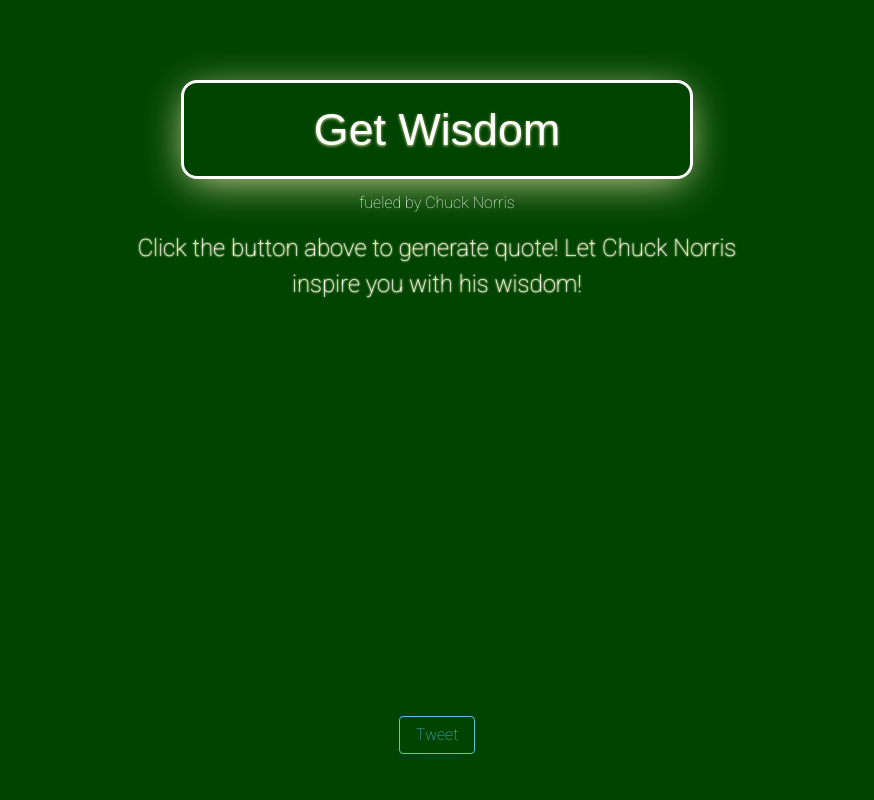
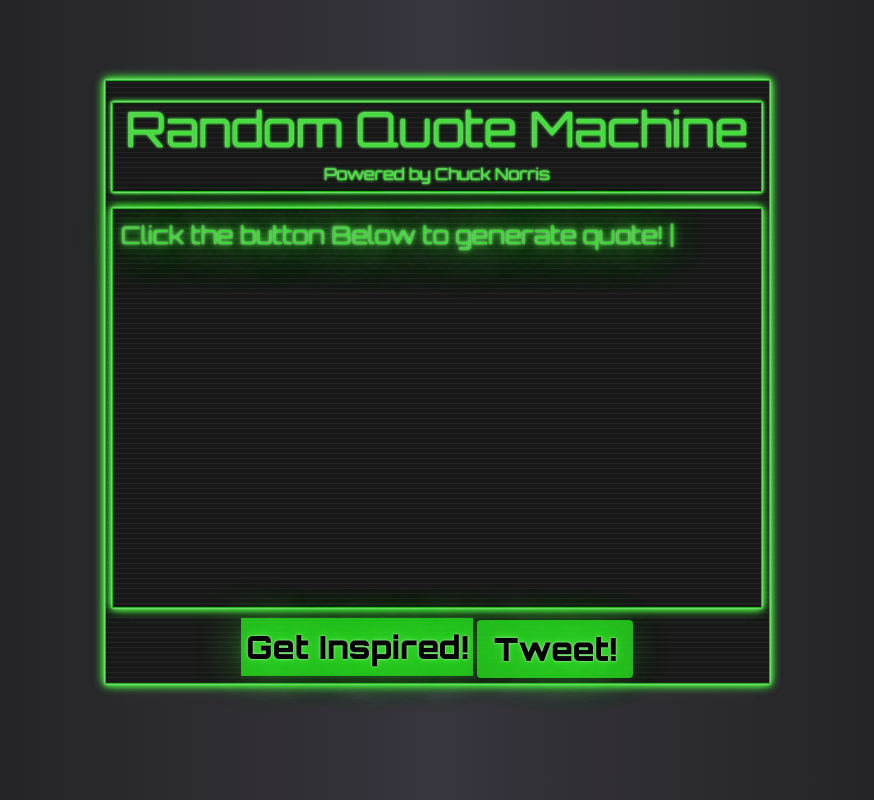
Before and after one commit to yuchiu/random-quote-machine, a website: page index.html in a window 1280 px wide. Shown: the whole page, without its empty margins (203-1077 px from the left). Drawn offline with nearby package versions, Linux system fonts and the light colour scheme; a web font is replaced by a local one.

Commit message:
changed styles

```diff
--- /dev/null
+++ b/css/machine.css
@@ -0,0 +1,125 @@
+
+#machine-container {
+    margin: auto;
+    background-color: #181818;
+    background: repeating-linear-gradient(180deg, #252525 0%, #252525 10%, #181818 0%, #181818 50%) 0 / 10px 10px;
+
+    border: rgba(38, 214, 29, 0.83) 1px solid;
+    -webkit-box-shadow: 0 0 2px #e6f9e6,0 0 5px #3cd834, 0 0 5px #3cd834, 0 0 10px #4bf742, 0 0 10px #4bf742;
+    -moz-box-shadow:   0 0 2px #e6f9e6,0 0 5px #3cd834, 0 0 5px #3cd834, 0 0 10px #4bf742, 0 0 10px #4bf742;
+    box-shadow:    0 0 2px #e6f9e6,0 0 5px #3cd834, 0 0 5px #3cd834, 0 0 10px #4bf742, 0 0 10px #4bf742;
+
+    justify-content:  center;
+    margin: auto;
+    padding: 5px;
+    width:820px;
+    text-align: center;
+    justify-content:  center;
+}
+/* min-height: 78vh; */
+#quote-screen{
+
+    text-align: center;
+    justify-content:  center;
+    margin: auto;
+    padding: 0.5em;
+    width:800px;
+    min-height: 400px;
+    max-height: 400px;
+    background-color: #181818;
+    background: repeating-linear-gradient(180deg, #252525 0%, #252525 10%, #181818 0%, #181818 50%) 0 / 10px 10px;
+    border: rgba(38, 214, 29, 0.83) 1px solid;
+    -webkit-box-shadow:  0 0 2px #e6f9e6,0 0 5px #3cd834, 0 0 5px #3cd834, 0 0 10px #4bf742, 0 0 10px #4bf742;
+    -moz-box-shadow:   0 0 2px #e6f9e6,0 0 5px #3cd834, 0 0 5px #3cd834, 0 0 10px #4bf742, 0 0 10px #4bf742;
+    box-shadow:    0 0 2px #e6f9e6,0 0 5px #3cd834, 0 0 5px #3cd834, 0 0 10px #4bf742, 0 0 10px #4bf742;
+}
+#quote {
+    font-size: 2em;
+    color: rgba(38, 214, 29, 0.83);
+    text-shadow:  0 0 2px #e6f9e6,0 0 5px #3cd834, 0 0 10px #3cd834, 0 0 50px #4bf742, 0 0 50px #4bf742;
+    width: 100%;
+    text-align: left;
+}
+.typing-animation{
+
+    white-space: nowrap;
+    overflow: hidden;
+    width: 30em;
+    animation: type 1s steps(60, end);
+}
+#line{
+    animation: blink 1s infinite;
+}
+
+@keyframes type {
+    from {
+      width: 0px;
+    }
+  }
+  @keyframes blink {
+    to {
+      opacity: .0;
+    }
+  }
+.machine-btn{
+    color: #000;
+    text-shadow:  0 0 2px #e6f9e6,0 0 5px #3cd834, 0 0 10px #3cd834, 0 0 50px #4bf742, 0 0 50px #4bf742;
+    text-decoration: none;
+    -webkit-transition: all 0.5s;
+    -moz-transition: all 0.5s;
+    transition: all 0.5s;
+    font-family: Orbitron;
+    font-weight: bold;
+    font-size: 2em;
+    background:rgba(38, 214, 29, 0.83);
+
+    -webkit-transition: all 700ms cubic-bezier(0.390, 0.500, 0.150, 1.360);
+    -moz-transition: all 700ms cubic-bezier(0.390, 0.500, 0.150, 1.360);
+    -ms-transition: all 700ms cubic-bezier(0.390, 0.500, 0.150, 1.360);
+    -o-transition: all 700ms cubic-bezier(0.390, 0.500, 0.150, 1.360);
+    transition: all 700ms cubic-bezier(0.390, 0.500, 0.150, 1.360);
+}
+.machine-btn:hover{
+    color: rgba(255, 255, 255, 0.85);
+    box-shadow: #153156 0 0px 0px 40px inset;
+    -webkit-animation: buttonGlow 1.5s ease-in-out infinite alternate;
+    -moz-animation: buttonGlow 1.5s ease-in-out infinite alternate;
+    animation: buttonGlow 1.5s ease-in-out infinite alternate;
+}
+#quoteBtn{
+    margin-top:10px;
+    background: transparent;
+    border: none;
+    background:rgba(38, 214, 29, 0.83);
+    padding:5px;
+  }
+#tweetBtn{
+    margin-top:-12px;
+    -webkit-animation: none;
+    -moz-animation: none;
+    animation: none;
+
+}
+
+
+/* font animation*/
+
+/*glow for mozilla*/
+
+  @-moz-keyframes buttonGlow {
+    from {
+      text-shadow: 0 0 10px #fff, 0 0 20px #fff, 0 0 30px #fff, 0 0 40px #228DFF, 0 0 70px #228DFF, 0 0 80px #228DFF, 0 0 100px #228DFF, 0 0 150px #228DFF;
+    }
+    to {
+      text-shadow: 0 0 5px #fff, 0 0 10px #fff, 0 0 15px #fff, 0 0 20px #228DFF, 0 0 35px #228DFF, 0 0 40px #228DFF, 0 0 50px #228DFF, 0 0 75px #228DFF;
+    }
+  }
+
+  @keyframes buttonGlow {
+    from {
+      text-shadow: 0 0 10px #fff, 0 0 20px #fff, 0 0 30px #fff, 0 0 40px #228DFF, 0 0 70px #228DFF, 0 0 80px #228DFF, 0 0 100px #228DFF, 0 0 150px #228DFF;
+    }
+    to {
+      text-shadow: 0 0 5px #fff, 0 0 10px #fff, 0 0 15px #fff, 0 0 20px #228DFF, 0 0 35px #228DFF, 0 0 40px #228DFF, 0 0 50px #228DFF, 0 0 75px #228DFF;
+    }
+  }
--- a/css/main.css
+++ b/css/main.css
@@ -1,101 +1,37 @@
-@import url('https://fonts.googleapis.com/css?family=Work+Sans:300');
-@import url('https://fonts.googleapis.com/css?family=Raleway:400');
-body{
-    font-family: 'roboto', sans-serif;
-    margin-top:200px;
+@import url(https://fonts.googleapis.com/css?family=Ubuntu+Mono:400,700|VT323|Orbitron:400,900);
+body {
+    font-family: 'Orbitron';
+    margin-top: 15vh;
     text-align: center;
-    color:white;
+    min-height: 85vh;
+    background: #1c1c1c;
+    /* fallback for old browsers */
+    background: -webkit-linear-gradient(to right, #1c1c1c, #37353d, #1c1c1c);
+    /* Chrome 10-25, Safari 5.1-6 */
+    background: linear-gradient(to right, #1c1c1c, #37353d, #1c1c1c);
+    /* W3C, IE 10+/ Edge, Firefox 16+, Chrome 26+, Opera 12+, Safari 7+ */
 }
 
-h2 {
-    margin-top: 15px;
+#title-container {
+    background-color: #181818;
+    background: repeating-linear-gradient(180deg, #252525 0%, #252525 10%, #181818 0%, #181818 50%) 0 / 10px 10px;
+    margin: 1em auto;
+    font-weight: bold;
+    width: 800px;
+    border: rgba(38, 214, 29, 0.83) 1px solid;
+    color: rgba(38, 214, 29, 0.83);
+    text-shadow: 0 0 1px #e6f9e6, 0 0 3px #3cd834, 0 0 3px #3cd834;
+
+    -webkit-box-shadow: 0 0 2px #e6f9e6, 0 0 3px #3cd834, 0 0 3px #3cd834, 0 0 5px #4bf742, 0 0 5px #4bf742;
+    -moz-box-shadow: 0 0 2px #e6f9e6, 0 0 3px #3cd834, 0 0 3px #3cd834, 0 0 5px #4bf742, 0 0 5px #4bf742;
+    box-shadow: 0 0 2px #e6f9e6, 0 0 3px #3cd834, 0 0 3px #3cd834, 0 0 5px #4bf742, 0 0 5px #4bf742;
+}
+
+#page-title {
+    font-size: 3em;
+}
+
+#second-title {
+    margin-top: 10px;
     font-size: 1em;
 }
-
-#footer {
-    position: absolute;
-    right: 0;
-    bottom: 0;
-    left: 0;
-    padding: 1rem;
-    color: white;
-    text-align: center;
-}
-
-#tweetBtn {
-    margin: 30px;
-}
-
-#quoteBtn {
-    box-shadow: 0px 7px 41px -7px #e5e5a7;
-    background-color: transparent;
-    border-radius: 1rem;
-    border: 3px solid white;
-    color: white;
-    display: inline-block;
-    font-size: 3.5rem;
-    padding: 13px 32px;
-    text-shadow: 0px 1px 3px #d8d897;
-    width: 40%;
-    cursor: pointer;
-}
-
-p {
-    font-size: 2em;
-    color: white;
-    text-shadow: 0px 0 2px #e5e5a7, 0px 0 2px #e5e5a7;
-    margin: 10px;
-    width: 50%;
-    display: inline-block;
-}
-
-#btn:hover {
-
-    box-shadow: 0 0 10px #ecf9f6, 0 0 20px #d9f3ee, 0 0 30px #c6ede6, 0 0 40px #b3e8dd, 0 0 70px #a1e2d5, 0 0 80px #8edccd, 0 0 100px #7bd7c4;
-    -webkit-transition: all 500ms cubic-bezier(0.42, 0, 0.58, 1);
-    -moz-transition: all 500ms cubic-bezier(0.42, 0, 0.58, 1);
-    -o-transition: all 500ms cubic-bezier(0.42, 0, 0.58, 1);
-    transition: all 500ms cubic-bezier(0.42, 0, 0.58, 1);
-
-    background-color: transparent;
-}
-
-#quoteBtn:active {
-    position: relative;
-    top: 1px;
-}
-
-@media screen and (max-width:1280px) {
-    body {
-        margin-top: 80px;
-        margin-bottom: 20px;
-    }
-    #quoteBtn {
-        font-size: 2.8em;
-    }
-    p {
-        font-size: 1.5em;
-    }
-}
-
-@media screen and (max-width:720px) {
-    body {
-        margin-top: 50px;
-        margin-bottom: 30px;
-    }
-    #quoteBtn {
-        font-size: 2.2em;
-    }
-    p {
-        font-size: 1.5em;
-    }
-}
-
-@media screen and (max-width:420px) {
-    #quoteBtn {
-        font-size: 1.3em;
-    }
-    p {
-        font-size: 1em;
-    }
-}
--- /dev/null
+++ b/css/mediaQueries.css
@@ -0,0 +1,64 @@
+
+
+@media screen and (max-width:1280px) {
+    body {
+        margin-top: 80px;
+        margin-bottom: 20px;
+    }
+    #quote {
+        font-size: 1.5em;
+    }
+    #title-container{
+        width:650px;
+    }
+    #quote-screen{
+        width:650px;
+    }
+    #machine-container {
+        width:665px;
+    }
+}
+
+@media screen and (max-width:720px) {
+    body {
+        margin-top: 50px;
+        margin-bottom: 30px;
+    }
+    #machine-container {
+        width:445px;
+    }
+    #title-container{
+        width:400px;
+    }
+    #quote{
+        font-size:1.3em;
+    }
+    #quote-screen{
+        width:400px;
+    }
+    .machine-btn{
+        font-size: 1.3em;
+    }
+    #quoteBtn{
+        padding:6px;
+      }
+    #tweetBtn{
+        margin-top:-2px;
+
+    }
+}
+
+@media screen and (max-width:420px) {
+    #quote {
+        font-size: 1em;
+    }
+    #title-container{
+        width:300px;
+    }
+    #quote-screen{
+        width:300px;
+    }
+    #machine-container {
+        width:310px;
+    }
+}
--- a/index.html
+++ b/index.html
@@ -5,31 +5,40 @@
     <title>Random Quote Machine</title>
     <meta charset="utf-8">
     <meta name="viewport" content="width=device-width, initial-scale=1, shrink-to-fit=no">
-    <link rel="stylesheet" href="https://maxcdn.bootstrapcdn.com/bootstrap/4.0.0-alpha.6/css/bootstrap.min.css" integrity="sha384-rwoIResjU2yc3z8GV/NPeZWAv56rSmLldC3R/AZzGRnGxQQKnKkoFVhFQhNUwEyJ" crossorigin="anonymous">
-    <link href="https://fonts.googleapis.com/css?family=Roboto:100" rel="stylesheet">
+    <link rel="stylesheet" href="https://maxcdn.bootstrapcdn.com/bootstrap/4.0.0-alpha.6/css/bootstrap.min.css" integrity="sha384-rwoIResjU2yc3z8GV/NPeZWAv56rSmLldC3R/AZzGRnGxQQKnKkoFVhFQhNUwEyJ"
+        crossorigin="anonymous">
+    <link href='https://fonts.googleapis.com/css?family=Audiowide|Iceland|Monoton|Pacifico|Press+Start+2P|Vampiro+One' rel='stylesheet'
+        type='text/css'>
+    <link href="https://fonts.googleapis.com/css?family=Black+Ops+One%7CSource+Code+Pro" rel="stylesheet">
     <link rel="stylesheet" href="./css/main.css">
+    <link rel="stylesheet" href="./css/machine.css">
+    <link rel="stylesheet" href="./css/mediaQueries.css">
 
 </head>
 
 <body>
     <div>
-        <button type="button" id="quoteBtn">Get Wisdom</button>
-
-        <h2>fueled by Chuck Norris</h2>
-        <p id="quote">
-            Click the button above to generate quote! Let Chuck Norris inspire you with his wisdom!
-        </p>
-        <div>
-            <footer id="footer">
-
-                <a class="btn btn-outline-info" id="tweetBtn" target="_blank" href="">Tweet</a>
-            </footer>
+        <div id="machine-container">
+            <div id="title-container">
+                <h1 id="page-title">Random Quote Machine</h1>
+                <h2 id="second-title">Powered by Chuck Norris</h2>
+            </div>
+            <div id="quote-screen">
+                <p id="quote">
+                    Click the button Below to generate quote!
+                    <span id="line">|</span>
+                </p>
+            </div>
+            <div id="button-container">
+                <button class="machine-btn" id="quoteBtn">Get Inspired!</button>
+                <a class="btn machine-btn" id="tweetBtn" target="_blank" href="">Tweet!</a>
+            </div>
         </div>
     </div>
 
-    <script src="https://code.jquery.com/jquery-3.1.1.min.js" integrity="sha256-hVVnYaiADRTO2PzUGmuLJr8BLUSjGIZsDYGmIJLv2b8=" crossorigin="anonymous"></script>
+    <script src="https://code.jquery.com/jquery-3.1.1.min.js" integrity="sha256-hVVnYaiADRTO2PzUGmuLJr8BLUSjGIZsDYGmIJLv2b8="
+        crossorigin="anonymous"></script>
     <script src="./js/app.js"></script>
-    <script src="./js/hex.js"></script>
 </body>
 
 </html>
--- a/js/app.js
+++ b/js/app.js
@@ -1,16 +1,32 @@
+const $quote = document.getElementById('quote');
+
 $('#quoteBtn').click(() => {
     changeQuote();
 })
 
 function changeQuote() {
     const jokeApi = "https://api.icndb.com/jokes/random";
-    $.get(jokeApi, (data) => {
-        $('#quote').html(data["value"]["joke"]);
-    });
+    try {
+        $.get(jokeApi, (data) => {
+            $('#quote').html(data["value"]["joke"]);
+            $('#quote').append("<span id='line'>&#9646;</span>");
+        });
+    } catch (err) {
+        console.log(err)
+    }
+    typingAnimation();
 }
 
-$('#tweetBtn').bind('click', function() {
+$('#tweetBtn').bind('click', function () {
     const twitterLink = "https://twitter.com/intent/tweet?hashtags=quotes&text"
     let quote = $('#quote').innerHTML();
     $('#tweetBtn').attr("href", twitterLink + encodeURIComponent(quote));
 });
+
+let typingAnimation = (function typing() {
+    $quote.classList.add('typing-animation');
+    timer = setTimeout(function () {
+        $quote.classList.remove('typing-animation');
+    }, 3000);
+    return typing
+}())
--- a/js/hex.js
+++ /dev/null
@@ -1,21 +0,0 @@
-function HexClock() {
-    let clock = document.getElementById('clock');
-    let time = new Date();
-    let hms = [];
-    let hours = time.getHours() % 12
-    hms.push(hours.toString());
-    hms.push(time.getMinutes().toString());
-    hms.push(time.getSeconds().toString());
-
-    for (let i = 0; i < hms.length; i++) {
-        if (hms[i].length < 2) {
-            hms[i] = '0' + hms[i];
-        }
-    }
-
-
-    let hexColorStr = "#" + hms[0] + hms[1] + hms[2];
-    document.body.style.backgroundColor = hexColorStr;
-}
-
-setInterval(HexClock, 1000);
--- a/package.json
+++ b/package.json
@@ -18,6 +18,6 @@
   },
   "homepage": "https://github.com/yuchiu/random-quote-machine#readme",
   "dependencies": {
-    "serve": "^6.3.1"
+    "serve": "^6.4.1"
   }
 }
```
Also changed, not shown: 1 other file.
